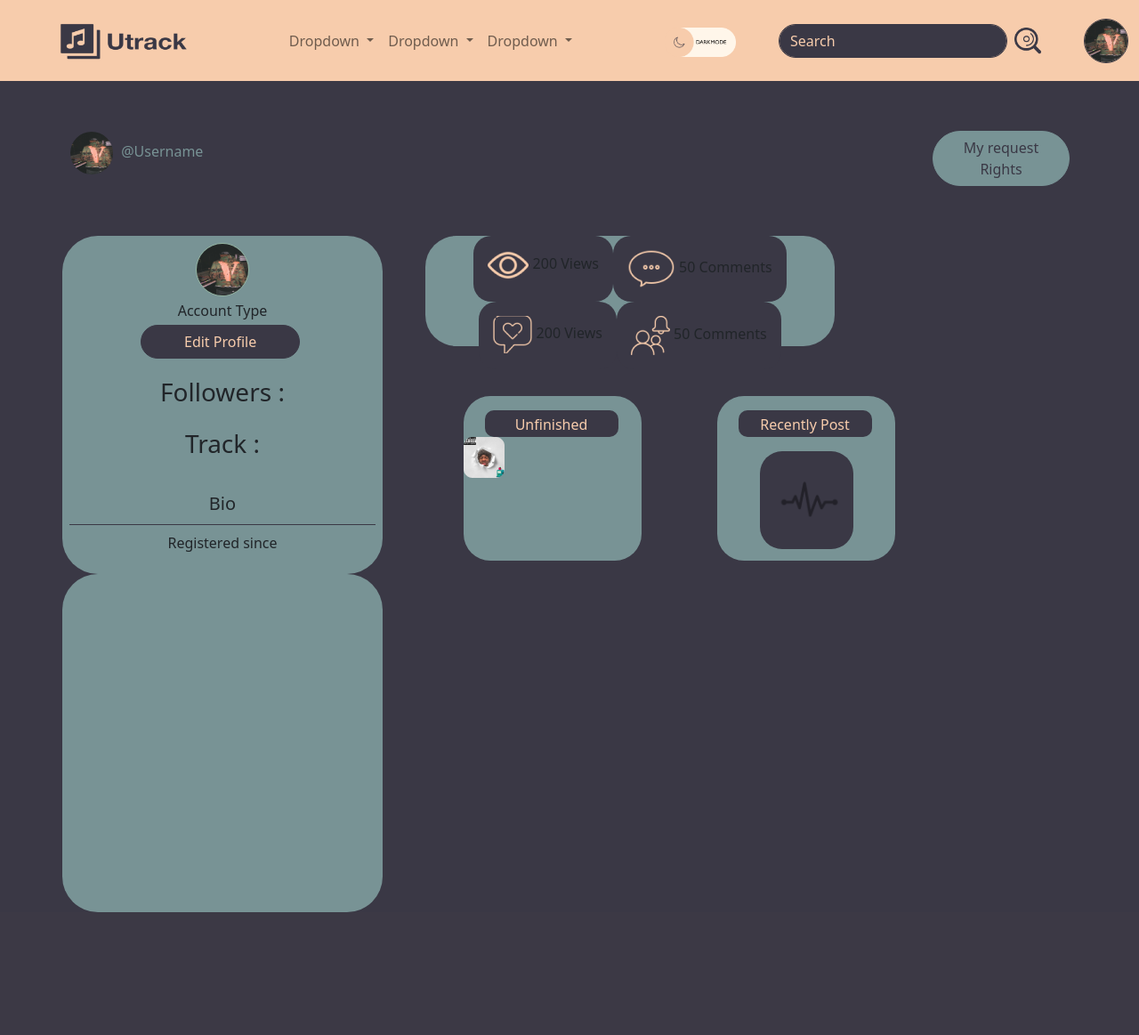
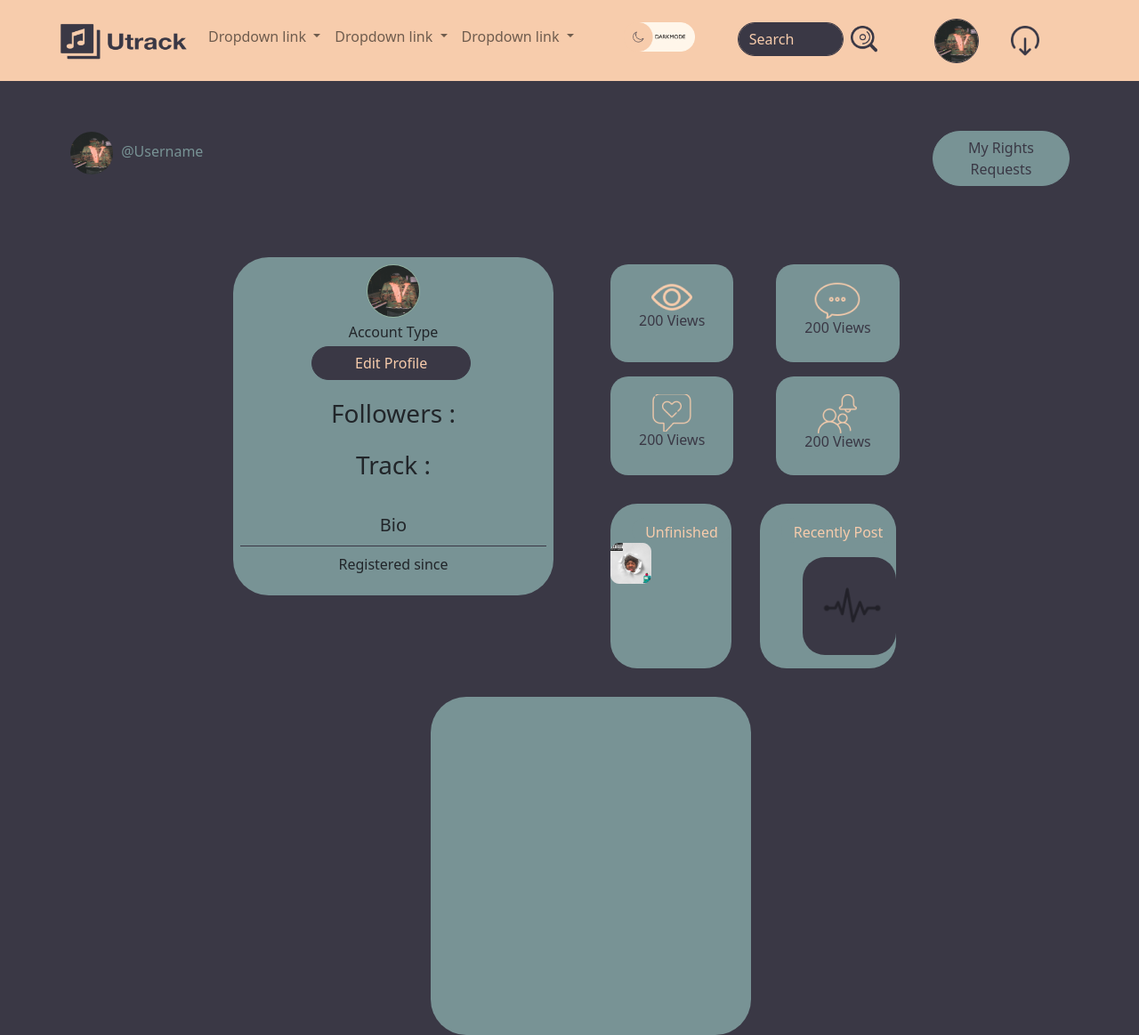
Before and after one commit to Quaume/Projet-Annuel, a PHP site: page /Projet-Annuel/templates/Home/dash-board.php in a window 1280 px wide. Shown: the whole page at 89% size. Before the commit the page ends 1025 px from the top, so only its background shows below. Run offline with PHP 8.4, Linux system fonts and the light colour scheme.

Commit message:
dashboard

```diff
--- a/html/LR_SESSIONS/signUp.php
+++ b/html/LR_SESSIONS/signUp.php
@@ -41,7 +41,7 @@
         </select><br>
 
         <!-- Modal Captcha -->
-        <button class="formsbtns py-1 px-3 my-2" data-bs-toggle="modal" data-bs-target="#modalCaptcha" id="captchaVerif">Click To Complete The Captcha</button><br>
+        <a type="button" class="formsbtns py-1 px-3 my-2" data-bs-toggle="modal" data-bs-target="#modalCaptcha" id="captchaVerif">Click To Complete The Captcha</a><br>
 
         <div class="modal fade" id="modalCaptcha" tabindex="-1" aria-hidden="true">
         <div class="modal-dialog">
--- a/html/functions/functions.php
+++ b/html/functions/functions.php
@@ -51,3 +51,15 @@ function isConnected(){
 	return $queryPrepared->fetch();
 
 }
+
+/* User Informations */
+
+function getUserUsername($token){
+
+	$pdo = connectDB();
+	$queryPrepared = $pdo->prepare("SELECT id FROM utrackpa_users WHERE email=:email AND token=:token");
+	$queryPrepared->execute(["email"=>$_SESSION["email"], "token"=>$token]);
+
+	return $queryPrepared->fetch();
+
+}
--- a/html/index.php
+++ b/html/index.php
@@ -30,7 +30,7 @@
                 </div>
             </div>
         </div>
-        <footer class="blockquote">
+        <footer class>
             <?php include 'templates/footer-index.php'; ?>
         </footer>
     </body>
--- a/html/styles/cover.css
+++ b/html/styles/cover.css
@@ -2,7 +2,7 @@
 .masthead{
   position: relative;
   background-size: cover;
-  min-height:80vh;
+  min-height:67.5vh;
   color: #789395;
 }
 
--- a/html/styles/dashboard.css
+++ b/html/styles/dashboard.css
@@ -71,11 +71,8 @@ border-radius: 30px;
 /*====================BACKGROUND BLOCK (RECENTLY POST & UNFINISHED)============================*/
 
 .darkB{
-width: 150px;
-height: 30px;
-
-background: #3A3845;
-border-radius: 10px;
+background: #789395;
+border-radius: 20px;
 }
 
 /*SUBTITLE recently post & unfinished*/
@@ -130,7 +127,7 @@ border-radius: 25px;
     padding: 0.5rem;
     padding-right: 3rem;
     padding-left: 3rem;
-    margin-left:8.5rem;
+    margin-left: 7rem;
 }
 .modal-header .close{
     margin:none;
@@ -138,12 +135,12 @@ border-radius: 25px;
 .modal-footer{
     border-top: none;
 }
+
 /*====================LIST GROUP REQUEST===================================*/
 .btn-outline-info{
     color: #3A3845;
     border-color: #F7CCAC;
     background-color: #F7CCAC;
-    outline:none !important;
 }
 .btn-outline-info:hover{
     background-color: #3A3845;
--- a/html/styles/footer.css
+++ b/html/styles/footer.css
@@ -1,6 +1,7 @@
 footer{
     color: #3A3845;
     background-color: #F7CCAC;
+    bottom: 0px;
 }
 .form-control{
     background-color: #3A3845;
--- a/html/templates/Home/dash-board.php
+++ b/html/templates/Home/dash-board.php
@@ -1,4 +1,8 @@
-<?php include "header-home.php"; ?>
+<?php
+session_start();
+require "../../functions/functions.php";
+include "header-home.php";
+?>
 <div class="container mt-5">
 
     <div class="row">
@@ -9,14 +13,14 @@
                 </a>
             </span>
             <span class="d-inline font-weight-light ps-1 userProfile">
-                <a href="#">@Username</a>
+                <a href="#">@Username <?php //getUserUsername($_SESSION["token"]); print($_SESSION["token"]); ?></a>
             </span>
         </div>
 
         <div class="d-block p-2 col-2  d-flex align-items-center">
             <span class="d-block ms-3 ps-1" data-bs-toggle="popover" data-bs-trigger="hover focus">
                 <!-- Button trigger modal -->
-                <button type="button" class="btn btn-outline-secondary" data-toggle="modal" data-target="#exampleModal">My request Rights</button>
+                <button type="button" class="btn btn-outline-secondary" data-bs-toggle="modal" data-bs-target="#exampleModal">My Rights Requests</button>
 
                 <!-- Modal -->
                 <div class="modal fade" id="exampleModal" tabindex="-1" role="dialog" aria-labelledby="exampleModalLabel" aria-hidden="true">
@@ -102,22 +94,9 @@
                                     </div>
                                 </li>
 
-                                <li class="list-group-item d-flex justify-content-between align-items-center">
-                                    <div class="d-flex align-items-center">
-                                    <img src="../../ressources/IMG-CONTENT/enceintes.png" class="rounded-circle" alt=""style="width: 45px; height: 45px" />
-                                    <div class="ms-3">
-                                        <p class="fw-bold mb-1">@Username</p>
-                                        <p class="text-muted mb-0"></p>
-                                    </div>
-                                    <span class="badge rounded-pill badge-success">
-                                        <button type="button" class="btn btn-outline-info">Y</button>
-                                        <button type="button" class="btn btn-outline-info">N</button>
-                                    </span>
-                                    </div>
-                                </li>
                             </ul>
                             <!-----------------------LISTENER REQUEST----------------------->
-                        <h6 class="p-2 border-top border-bottom">listener</h6>
+                        <h6 class="p-2 border-top border-bottom border-dark mt-4">Listener</h6>
                             <ul class="list-group list-group-light">
                                 <li class="list-group-item d-flex justify-content-between align-items-center">
                                     <div class="d-flex align-items-center">
@@ -173,9 +139,10 @@
         </div>
     </div>
 
-    <div class="row mt-5">
+    <div class="row mt-5 d-flex justify-content-center">
+
         <!-------------------------------------------------PROFILE BLOCK-------------------------------------------------------------->
-        <div class="d-block p-2 block1 col-3">
+        <div class="d-block p-2 block1 col-lg-4 col-md-12 mt-4 me-sm-3">
             <div class="d-flex justify-content-center">
                 <a href="#">
                     <img src="../../ressources/IMG-CONTENT/dosV.png" class="profile2" alt="edit">
@@ -195,35 +162,51 @@
 
         <!-------------------------------------------------STATUS BLOCK-------------------------------------------------------------->
 
-        <div class="col-6 d-block  ms-5">
+        <div class="col-lg-4 col-md-12 mt-4">
             <!---------STATS---------->
-            <div class="row d-block statsBlock">
-                <div class="d-block d-flex justify-content-center">
-                    <div class="d-inline darkBlock">
-                        <img src="../../ressources/IMG-CONTENT/eye.png" alt="">
-                        <span>200 Views</span>
+
+                <div class="content-center ms-sm-5">
+                    <div class="row">
+
+                        <div class="col-sm-5 p-3 darkB text-center mt-2">
+                            <span class="badge rounded-pill badge-success">
+                            <img src="../../ressources/IMG-CONTENT/eye.png" alt="">
+                            <h6>200 Views</h6>
+                            </span>
+                        </div>
+
+                        <div class="col-sm-5 p-3 darkB ms-sm-5 text-center mt-2">
+                            <span class="badge rounded-pill badge-success">
+                            <img src="../../ressources/IMG-CONTENT/bubble.png" alt="">
+                            <h6>200 Views</h6>
+                            </span>
+                        </div>
+
                     </div>
-                    <div class="d-inline darkBlock">
-                        <img src="../../ressources/IMG-CONTENT/bubble.png" alt="">
-                        <span>50 Comments</span>
+
+                    <div class="row mt-2">
+
+                        <div class="col-sm-5 p-3 darkB text-center mt-2">
+                            <span class="badge rounded-pill badge-success">
+                            <img src="../../ressources/IMG-CONTENT/like.png" alt="">
+                            <h6>200 Views</h6>
+                            </span>
+                        </div>
+
+                        <div class="col-sm-5 p-3 darkB ms-sm-5 text-center mt-2">
+                            <span class="badge rounded-pill badge-success">
+                            <img src="../../ressources/IMG-CONTENT/request.png" alt="">
+                            <h6>200 Views</h6>
+                            </span>
+                        </div>
+
                     </div>
                 </div>
 
-                <div class="d-block d-flex justify-content-center">
-                    <div class="d-inline darkBlock">
-                        <img src="../../ressources/IMG-CONTENT/like.png" alt="">
-                        <span>200 Views</span>
-                    </div>
-                    <div class="d-inline darkBlock">
-                        <img src="../../ressources/IMG-CONTENT/request.png" alt="">
-                        <span>50 Comments</span>
-                    </div>
-                </div>
-            </div>
 
             <!---------HISTORIQUE POST---------->
-            <div class="row mt-5">
-                <div class="col-6">
+            <div class="row mt-4 ms-3">
+                <div class="col-lg-6">
                     <div class="d-inline d-flex justify-content-center p-2">
                         <div class="dash-block overflow-auto">
                             <p class="subtitle darkB text-center ms-4 mt-3 pt-1">Unfinished</p>
@@ -234,7 +217,7 @@
                     </div>
                 </div>
                 <!---------RECENTLY POST---------->
-                <div class="col-6">
+                <div class="col-lg-6">
                     <div class="d-inline d-flex justify-content-center p-2">
                         <div class="dash-block">
                             <p class="subtitle darkB text-center ms-4 mt-3 pt-1">Recently Post</p>
@@ -246,7 +229,10 @@
                 </div>
             </div>
         </div>
+
         <!-------------------------------------------------EDIT BLOCK-------------------------------------------------------------->
-        <div class="d-block p-2 block1 col-3"></div>
+        <div class="d-block p-2 block1 col-lg-4 col-md-12 ms-5 mt-4"></div>
+
+
     </div>
 </div>
--- a/html/templates/Home/header-home.php
+++ b/html/templates/Home/header-home.php
@@ -25,49 +25,55 @@
                         <img src="../../ressources/IMAGES-HEADER/Utrack_logo.png"  width="150" height="65" alt="Logo">
                     </a>
 
-                    <button class="navbar-toggler" type="button" data-toggle="collapse" data-target="#navbarSupportedContent" aria-controls="navbarSupportedContent" aria-expanded="false" aria-label="Toggle navigation">
+                    <button class="navbar-toggler" type="button" data-bs-toggle="collapse" data-bs-target="#navbarSupportedContent" aria-controls="navbarSupportedContent" aria-expanded="false" aria-label="Toggle navigation">
                         <span class="navbar-toggler-icon"></span>
                     </button>
 
                     <div class="collapse navbar-collapse justify-content-end" id="navbarSupportedContent">
                         <ul class="navbar-nav mr-auto me-5 pe-5">
 
-                            <li class="nav-item dropdown">
-                                <a class="nav-link dropdown-toggle" href="#" id="navbarDropdown" role="button" data-toggle="dropdown" aria-haspopup="true" aria-expanded="false">
-                                Dropdown
+
+                    <!-- DropDowns -->
+                    <div class="d-flex me-5">
+                        <!-- Premier Dropdown -->
+                        <div class="dropdown">
+                            <a class="nav-link dropdown-toggle" href="#" role="button" id="dropdownMenuLink" data-bs-toggle="dropdown" aria-expanded="false">
+                            Dropdown link
                             </a>
-                                <div class="dropdown-menu" aria-labelledby="navbarDropdown">
-                                    <a class="dropdown-item" href="#">Action</a>
-                                    <a class="dropdown-item" href="#">Another action</a>
-                                    <div class="dropdown-divider"></div>
-                                    <a class="dropdown-item" href="#">Something else here</a>
+
+                            <ul class="dropdown-menu" aria-labelledby="dropdownMenuLink">
+                                <li><a class="dropdown-item" href="#">Action</a></li>
+                                <li><a class="dropdown-item" href="#">Another action</a></li>
+                                <li><a class="dropdown-item" href="#">Something else here</a></li>
+                            </ul>
                         </div>
-                            </li>
 
-                            <li class="nav-item dropdown">
-                                <a class="nav-link dropdown-toggle" href="#" id="navbarDropdown" role="button" data-toggle="dropdown" aria-haspopup="true" aria-expanded="false">
-                                Dropdown
+                        <!-- Deuxième Dropdown -->
+                        <div class="dropdown">
+                            <a class="nav-link dropdown-toggle" href="#" role="button" id="dropdownMenuLink" data-bs-toggle="dropdown" aria-expanded="false">
+                            Dropdown link
                             </a>
-                                <div class="dropdown-menu" aria-labelledby="navbarDropdown">
-                                <a class="dropdown-item" href="#">Action</a>
-                                <a class="dropdown-item" href="#">Another action</a>
-                                <div class="dropdown-divider"></div>
-                                <a class="dropdown-item" href="#">Something else here</a>
+
+                            <ul class="dropdown-menu" aria-labelledby="dropdownMenuLink">
+                                <li><a class="dropdown-item" href="#">Action</a></li>
+                                <li><a class="dropdown-item" href="#">Another action</a></li>
+                                <li><a class="dropdown-item" href="#">Something else here</a></li>
+                            </ul>
                         </div>
-                            </li>
 
-                            <li class="nav-item dropdown">
-                                <a class="nav-link dropdown-toggle" href="#" id="navbarDropdown" role="button" data-toggle="dropdown" aria-haspopup="true" aria-expanded="false">
-                                Dropdown
+                        <!-- Troisième Dropdown -->
+                        <div class="dropdown">
+                            <a class="nav-link dropdown-toggle" href="#" role="button" id="dropdownMenuLink" data-bs-toggle="dropdown" aria-expanded="false">
+                            Dropdown link
                             </a>
-                                <div class="dropdown-menu" aria-labelledby="navbarDropdown">
-                                <a class="dropdown-item" href="#">Action</a>
-                                <a class="dropdown-item" href="#">Another action</a>
-                                <div class="dropdown-divider"></div>
-                                <a class="dropdown-item" href="#">Something else here</a>
+
+                            <ul class="dropdown-menu" aria-labelledby="dropdownMenuLink">
+                                <li><a class="dropdown-item" href="#">Action</a></li>
+                                <li><a class="dropdown-item" href="#">Another action</a></li>
+                                <li><a class="dropdown-item" href="#">Something else here</a></li>
+                            </ul>
                         </div>
-                            </li>
-                        </ul>
+                    </div>
 
                         <!-- LIGHTMODE-DARKMODE -->
                         <div class="switchMode mt-1 me-5">
@@ -77,15 +83,26 @@
                         </div>
 
                         <!--SEARCH-BAR-->
+
+                        <div class="mt-1">
                             <form class="d-flex justify-content-center form-inline my-2 my-lg-0 me-5">
                                 <input class="form-control mr-sm-2" type="search" placeholder="Search" aria-label="Search">
                                 <a href="#">
                                     <img src="../../ressources/IMAGES-HEADER/search-logo2.png" class="search img-responsive ms-2 mt-1" alt="Search">
                                 </a>
                             </form>
-                        <a href="#">
-                            <img src="../../RESSOURCES/IMG-CONTENT/dosV.png" class="profile" alt="profile">
+                        </div>
+
+
+
+                        <a href="dash-board.php">
+                            <img src="../../ressources/IMG-CONTENT/dosV.png" class="profile ms-3" alt="profile">
                         </a>
+
+                        <a href="../../functions/logout.php" class="ps-3 mt-1">
+                            <img src="../../ressources/IMAGES-HEADER/logout.png" class="ms-3" width="40" alt="logout">
+                        </a>
+
                     </div>
                 </nav>
             </div>
--- a/html/templates/footer-index.php
+++ b/html/templates/footer-index.php
@@ -1,10 +1,10 @@
 <div class="container-fluid">
             <div class="row d-flex justify-content-center align-items-center">
-                <div class="col-4">
+                <div class="col-md-4 col-sm-6">
                     <p class="lead text-center">About us</p>
                     <p class="text-center font-weight-light">Utrack is a small company based in France that wants to revolutionize the music era!</p>
                 </div>
-                <div class="col-4">
+                <div class="col-md-4 col-sm-6">
                     <p class="lead text-center">Follows us</p>
                     <div class="d-flex justify-content-center p-2">
                         <svg width="38" height="39" viewBox="0 0 38 39" fill="none" xmlns="http://www.w3.org/2000/svg">
@@ -38,7 +38,7 @@
                     </div>
                 </div>
 
-                <div class="col-4">
+                <div class="col-md-4 col-sm-6">
                     <p class="lead text-center">Newsletters</p>
                     <p class="text-center p-1">Stay update with our latest</p>
                     <div class="input-group mb-4">
--- a/html/templates/header-index.php
+++ b/html/templates/header-index.php
@@ -3,14 +3,14 @@
             <div class="row pt-1">
                     <div class="col-sm-6 col-3 ps-sm-5">
                         <a href="index.php">
-                        <img src="../ressources/IMAGES-HEADER/logo-utrack.png" width="150" height="65">
+                        <img src="./ressources/IMAGES-HEADER/logo-utrack.png" width="150" height="65">
                         </a>
                     </div>
 
                     <div class="col-sm-6 col-9  text-end pe-sm-5 mt-4">
-                        <a href="../LR_SESSIONS/signUp.php">Sign Up</a>
+                        <a href="./LR_SESSIONS/signUp.php">Sign Up</a>
                         |
-                        <a href="../LR_SESSIONS/signIn.php">Sign In</a>
+                        <a href="./LR_SESSIONS/signIn.php">Sign In</a>
                         <a href="#" class="ms-sm-4 ms-2">
                             <img src="./ressources/IMAGES-HEADER/bonhomme.png" width="20" height="22">
                         </a>
```
Also changed, not shown: other parts of html/templates/Home/dash-board.php (+6 -31 lines), html/ressources/IMAGES-HEADER/logout.png (added). Lines whose indentation alone changed are shown as unchanged.
